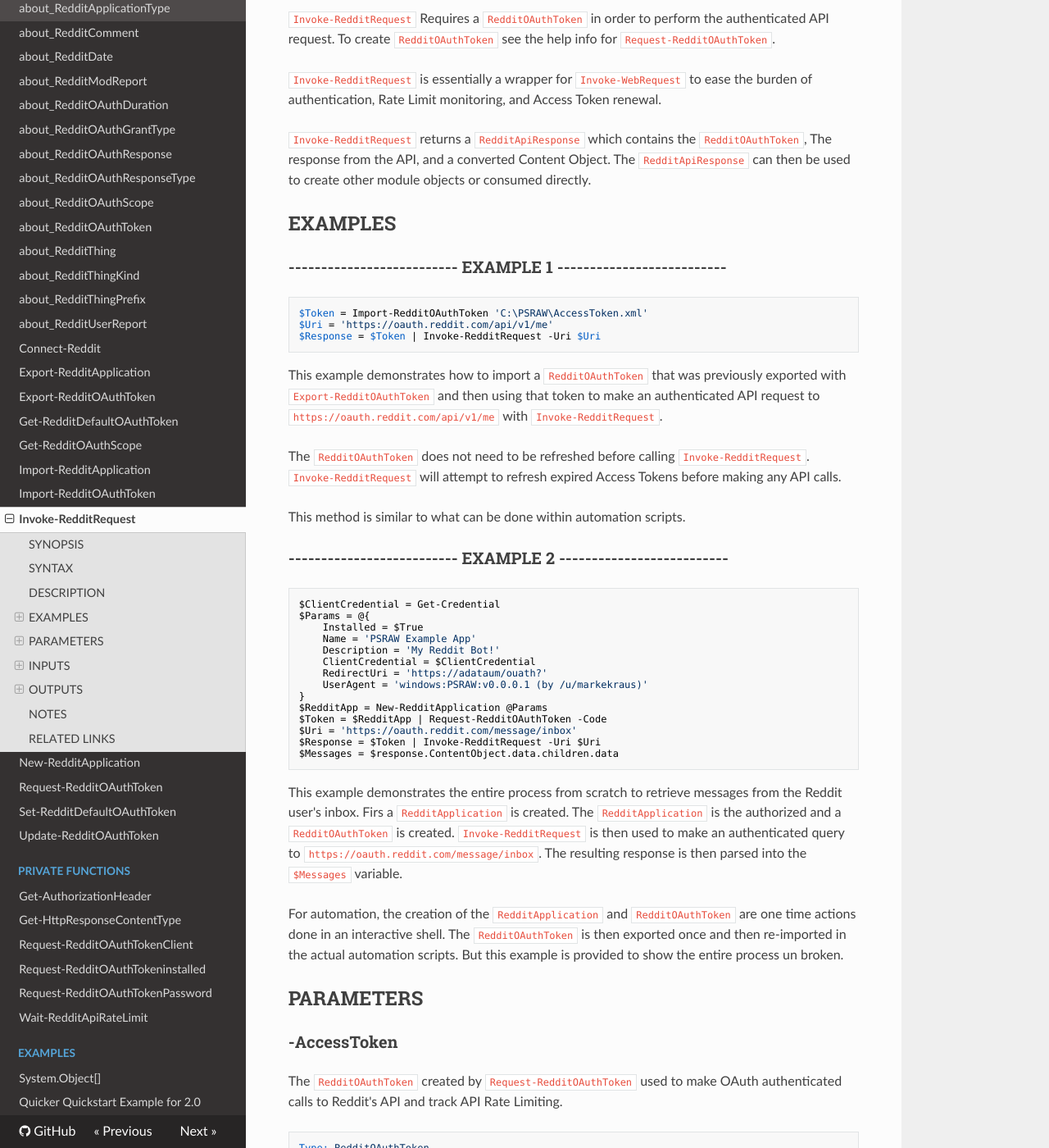
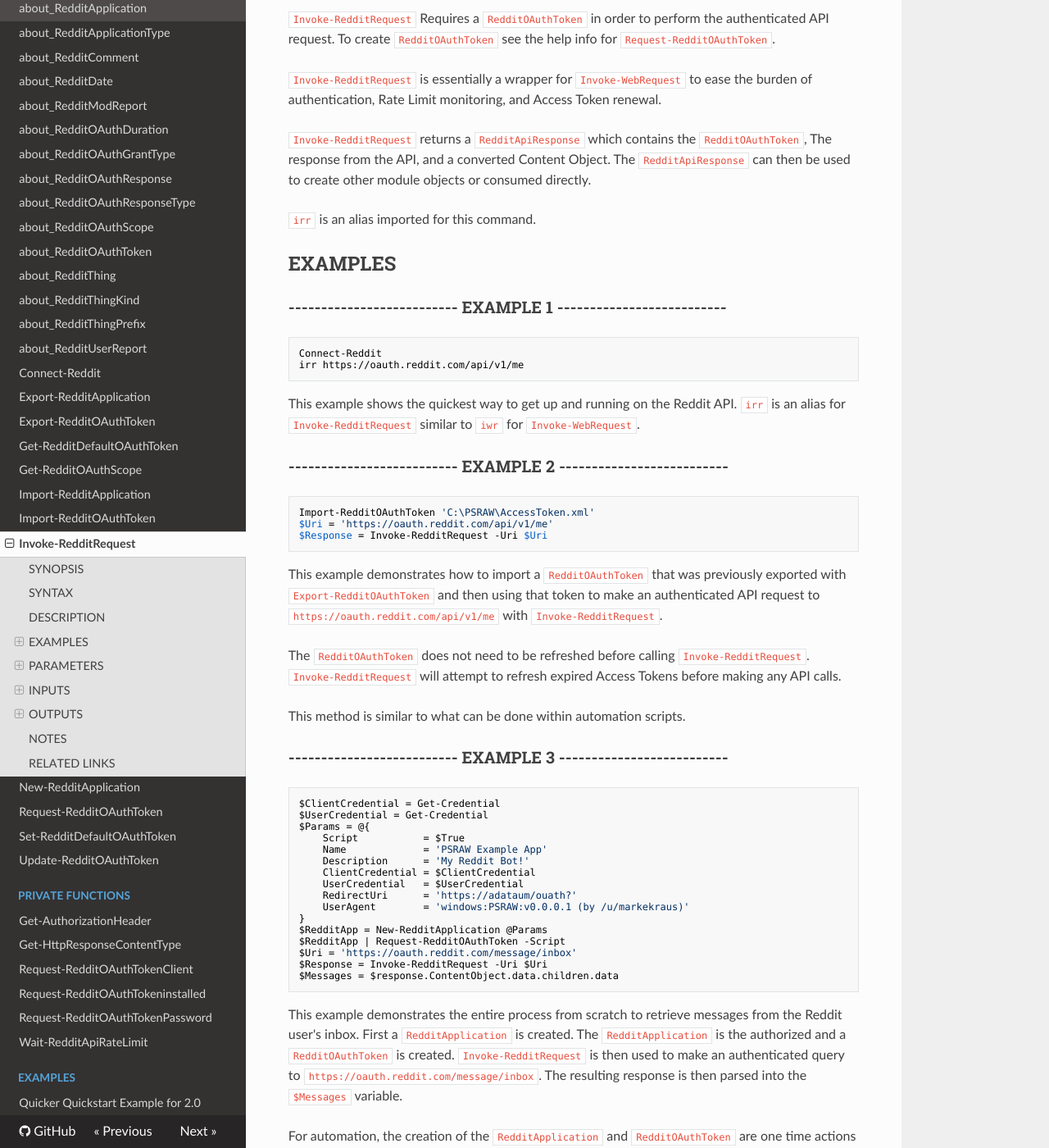
Before and after one commit to markekraus/PSRAW, an MkDocs documentation site: the page built from docs/Module/Invoke-RedditRequest.md, in a window 1280 px wide and 1400 px high, scrolled down 571 px. Shown: the whole window at 82% size. Built offline with MkDocs 1.6.1, drawn with Linux system fonts in a browser that asks for light colours; nearby versions of some CDN libraries; old or Windows-style settings are respelled for this version of MkDocs.

````diff
--- a/docs/Module/Invoke-RedditRequest.md
+++ b/docs/Module/Invoke-RedditRequest.md
@@ -27,13 +27,23 @@ Invoke-RedditRequest [-Uri] <Uri> [[-AccessToken] <RedditOAuthToken>] [[-Method]
 
 `Invoke-RedditRequest` returns a `RedditApiResponse` which contains the `RedditOAuthToken`, The response from the API, and a converted Content Object. The `RedditApiResponse` can then be used to create other module objects or consumed directly.
 
+`irr` is an alias imported for this command.
+
 ## EXAMPLES
 
 ### -------------------------- EXAMPLE 1 --------------------------
 ```
-$Token = Import-RedditOAuthToken 'C:\PSRAW\AccessToken.xml'
+Connect-Reddit
+irr https://oauth.reddit.com/api/v1/me
+```
+
+This example shows the quickest way to get up and running on the Reddit API. `irr` is an alias for `Invoke-RedditRequest` similar to `iwr` for `Invoke-WebRequest`.
+
+### -------------------------- EXAMPLE 2 --------------------------
+```
+Import-RedditOAuthToken 'C:\PSRAW\AccessToken.xml'
 $Uri = 'https://oauth.reddit.com/api/v1/me'
-$Response = $Token | Invoke-RedditRequest -Uri $Uri
+$Response = Invoke-RedditRequest -Uri $Uri
 ```
 
 This example demonstrates how to import a `RedditOAuthToken` that was previously exported with `Export-RedditOAuthToken` and then using that token to make an authenticated API request to `https://oauth.reddit.com/api/v1/me` with `Invoke-RedditRequest`.
@@ -42,25 +52,27 @@ The `RedditOAuthToken` does not need to be refreshed before calling `Invoke-Redd
 
 This method is similar to what can be done within automation scripts.
 
-### -------------------------- EXAMPLE 2 --------------------------
+### -------------------------- EXAMPLE 3 --------------------------
 ```
 $ClientCredential = Get-Credential
+$UserCredential = Get-Credential
 $Params = @{
-    Installed = $True
-    Name = 'PSRAW Example App'
-    Description = 'My Reddit Bot!'
+    Script           = $True
+    Name             = 'PSRAW Example App'
+    Description      = 'My Reddit Bot!'
     ClientCredential = $ClientCredential
-    RedirectUri = 'https://adataum/ouath?'
-    UserAgent = 'windows:PSRAW:v0.0.0.1 (by /u/markekraus)'
+    UserCredential   = $UserCredential
+    RedirectUri      = 'https://adataum/ouath?'
+    UserAgent        = 'windows:PSRAW:v0.0.0.1 (by /u/markekraus)'
 }
 $RedditApp = New-RedditApplication @Params
-$Token = $RedditApp | Request-RedditOAuthToken -Code
+$RedditApp | Request-RedditOAuthToken -Script
 $Uri = 'https://oauth.reddit.com/message/inbox'
-$Response = $Token | Invoke-RedditRequest -Uri $Uri
+$Response = Invoke-RedditRequest -Uri $Uri
 $Messages = $response.ContentObject.data.children.data
 ```
 
-This example demonstrates the entire process from scratch to retrieve messages from the Reddit user's inbox. Firs a `RedditApplication` is created. The `RedditApplication` is the authorized and a `RedditOAuthToken` is created. `Invoke-RedditRequest` is then used to make an authenticated query to `https://oauth.reddit.com/message/inbox`. The resulting response is then parsed into the `$Messages` variable.
+This example demonstrates the entire process from scratch to retrieve messages from the Reddit user's inbox. First a `RedditApplication` is created. The `RedditApplication` is the authorized and a `RedditOAuthToken` is created. `Invoke-RedditRequest` is then used to make an authenticated query to `https://oauth.reddit.com/message/inbox`. The resulting response is then parsed into the `$Messages` variable.
 
 For automation, the creation of the `RedditApplication` and `RedditOAuthToken` are one time actions done in an interactive shell. The `RedditOAuthToken` is then exported once and then re-imported in the actual automation scripts. But this example is provided to show the entire process un broken.
 
--- a/mkdocs.yml
+++ b/mkdocs.yml
@@ -6,7 +6,7 @@ copyright: "PSRAW is licensed under the <a href='https://github.com/markekraus/P
 pages:
   - Home: index.md
   - PSRAW Project:
-    - Contributing to PSRAW: Project/Contributing.md
+    - Contributing: Project/Contributing.md
     - Project News: Project/News.md
   - Change Log: ChangeLog.md
   - Module Help:
@@ -47,5 +47,4 @@ pages:
     - Request-RedditOAuthTokenPassword: PrivateFunctions/Request-RedditOAuthTokenPassword.md
     - Wait-RedditApiRateLimit: PrivateFunctions/Wait-RedditApiRateLimit.md
   - Examples:
-    - System.Object[]: Examples/ConsoleQuickStart.md
     - Quicker Quickstart Example for 2.0: Examples/Quickstart.md
````
Also changed, not shown: README.md (+8 -7 lines), docs/Examples/Quickstart.md (+6 -6 lines), docs/Module/Update-RedditOAuthToken.md (+10 -1 lines), docs/Module/about_RedditComment.md (+1 -1 lines), docs/Examples/ConsoleQuickStart.md (deleted).
